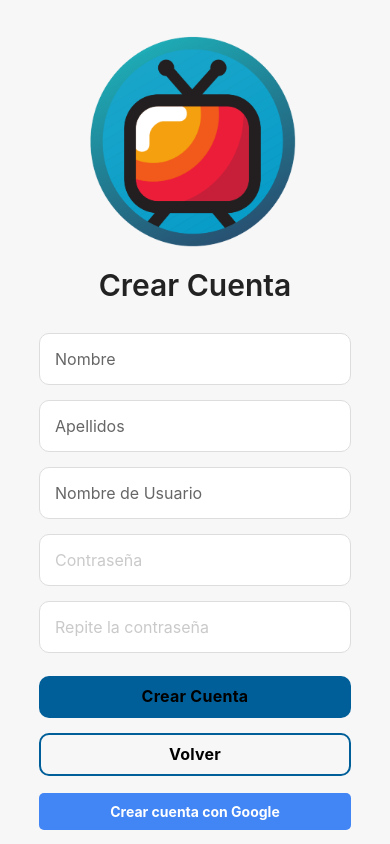
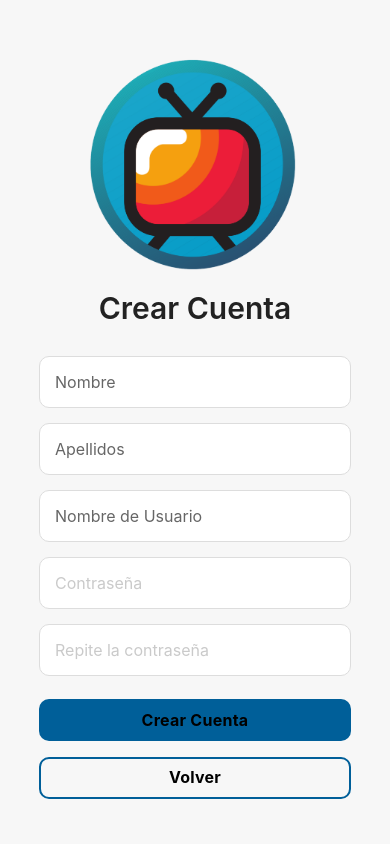
Before and after one commit to diegovinals98/FamilySeriesTrackFRONT, a React Native app: screen /SignUp in a window 390 px wide. Built offline with nearby package versions, Linux system fonts and the light colour scheme.

Commit message:
Solucionado error, con google auth casca

```diff
--- a/Pantallas/SignUp.js
+++ b/Pantallas/SignUp.js
@@ -20,7 +20,7 @@ import {
   Platform
 } from 'react-native';
 import * as AppleAuthentication from 'expo-apple-authentication';
-import * as Google from 'expo-google-app-auth';
+
 
 const windowWidth = Dimensions.get('window').width;
 const windowHeight = Dimensions.get('window').height;
@@ -206,79 +206,7 @@ const SignUp = ({ navigation }) => {
     }
   };
 
-  const handleGoogleSignIn = async () => {
-    try {
-      const { type, accessToken, user } = await Google.logInAsync({
-        iosClientId: 'YOUR_IOS_CLIENT_ID',
-        androidClientId: 'YOUR_ANDROID_CLIENT_ID',
-        scopes: ['profile', 'email'],
-      });
 
-      if (type === 'success') {
-        console.log("Credenciales de Google completas:", JSON.stringify(user, null, 2));
-
-        // Generar un ID único para el usuario
-        const userId = generarIdUnico();
-
-        // Crear un objeto de usuario con los datos de Google
-        const usuario = {
-          Id: userId,
-          Nombre: user.givenName || '',
-          Apellidos: user.familyName || '',
-          Usuario: user.email || `google_${user.id}`,
-          Contraseña: accessToken, // Usamos el token como "contraseña"
-        };
-
-        console.log("datos de usuario de Google", JSON.stringify(usuario, null, 2));
-
-        // Enviar los datos a tu backend
-        let response = await fetch('https://backendapi.familyseriestrack.com/usuario', {
-          method: 'POST',
-          headers: {
-            'Content-Type': 'application/json',
-          },
-          body: JSON.stringify(usuario)
-        });
-
-        let respuesta = await response.json();
-        if (respuesta.success == 1) {
-          setUser({
-            id: usuario.Id,
-            nombre: usuario.Nombre,
-            apellidos: usuario.Apellidos,
-            usuario: usuario.Usuario,
-            contraseña: usuario.Contraseña,
-          });
-
-          const deviceId = await getDeviceId();
-          try {
-            await fetch('https://backendapi.familyseriestrack.com/insert-device-id', {
-              method: 'POST',
-              headers: {
-                'Content-Type': 'application/json',
-              },
-              body: JSON.stringify({ userId: usuario.Id, deviceId }),
-            });
-          } catch (error) {
-            console.error('Error al insertar el Device ID y User ID:', error);
-          }
-
-          navigation.reset({
-            index: 0,
-            routes: [{ name: 'Home' }],
-          });
-        } else {
-          Alert.alert('Error', respuesta.message);
-        }
-      } else {
-        // El usuario canceló el inicio de sesión
-        console.log('Google Sign In was cancelled');
-      }
-    } catch (e) {
-      console.error('Error en el inicio de sesión con Google:', e);
-      Alert.alert('Error', 'No se pudo iniciar sesión con Google');
-    }
-  };
 
   return (
     <KeyboardAvoidingView
@@ -348,9 +276,6 @@ const SignUp = ({ navigation }) => {
             <Text style={globalStyles.buttonText}>Volver</Text>
           </TouchableOpacity>
 
-          <TouchableOpacity style={styles.googleButton} onPress={handleGoogleSignIn}>
-            <Text style={styles.googleButtonText}>Crear cuenta con Google</Text>
-          </TouchableOpacity>
 
           {Platform.OS === 'ios' && (
             <AppleAuthentication.AppleAuthenticationButton
```
Also changed, not shown: package.json (+3 -4 lines), 1 other file (tests, documents, lock files or other folders).
